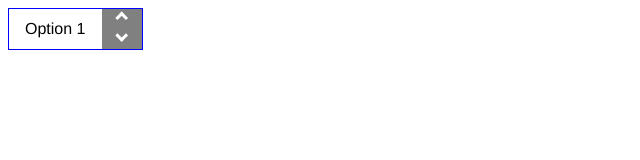
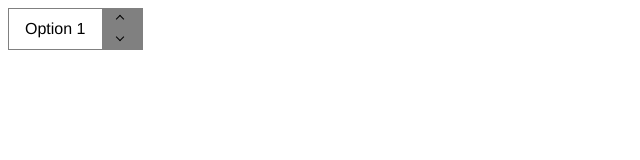
Before and after one commit to rlyons21/select-sandbox, a plain HTML site: page index.html in a window 1280 px wide. Shown: the whole page, without its empty margins (0-640 px from the left). Drawn offline with Linux system fonts and the light colour scheme.

Commit message:
changed border

```diff
--- a/index.html
+++ b/index.html
@@ -8,7 +8,7 @@
 
 <body>
 <div class="container">
-	<select class="s">
+	<select>
 		<option>Option 1</option>
 		<option>Option 2</option>
 		<option>Option 3</option>
@@ -24,5 +24,8 @@
 
 
 
+
+
+
 </body>
 </html>
--- a/style.css
+++ b/style.css
@@ -1,11 +1,11 @@
 .container{
   display:flex;
-  width: 150px;
+  width: 140px;
 }
 
 select {
 
-  /* make arrow and background */
+  /* make background for arrows */
 
   background:
     linear-gradient(45deg, transparent 50%, grey 50%),
@@ -29,8 +29,9 @@ select {
   padding: 0.5em 3.5em 0.5em 1em;
 
   /* reset */
-
-  border-radius: 0;
+  outline: 0;
+  border-radius: 4;
+  border-color: grey;
   margin: 0;
   -webkit-box-sizing: border-box;
   -moz-box-sizing: border-box;
@@ -47,11 +48,13 @@ select {
 
 /* RESPONSIVE ARROWS */
 [class^=arr-]{
+  height:5px;
+  width:5px;
   background-color: grey;
-  border:       solid white;
-  border-width: 0 .2em .2em 0;
+  border:       solid black;
+  border-width: 0 .1em .1em 0;
   display:      inline-block;
-  padding:      .20em;
+  padding:      -5px;
 }
 
 .arr-up    {transform:rotate(-135deg); -webkit-transform:rotate(-135deg);}
```
